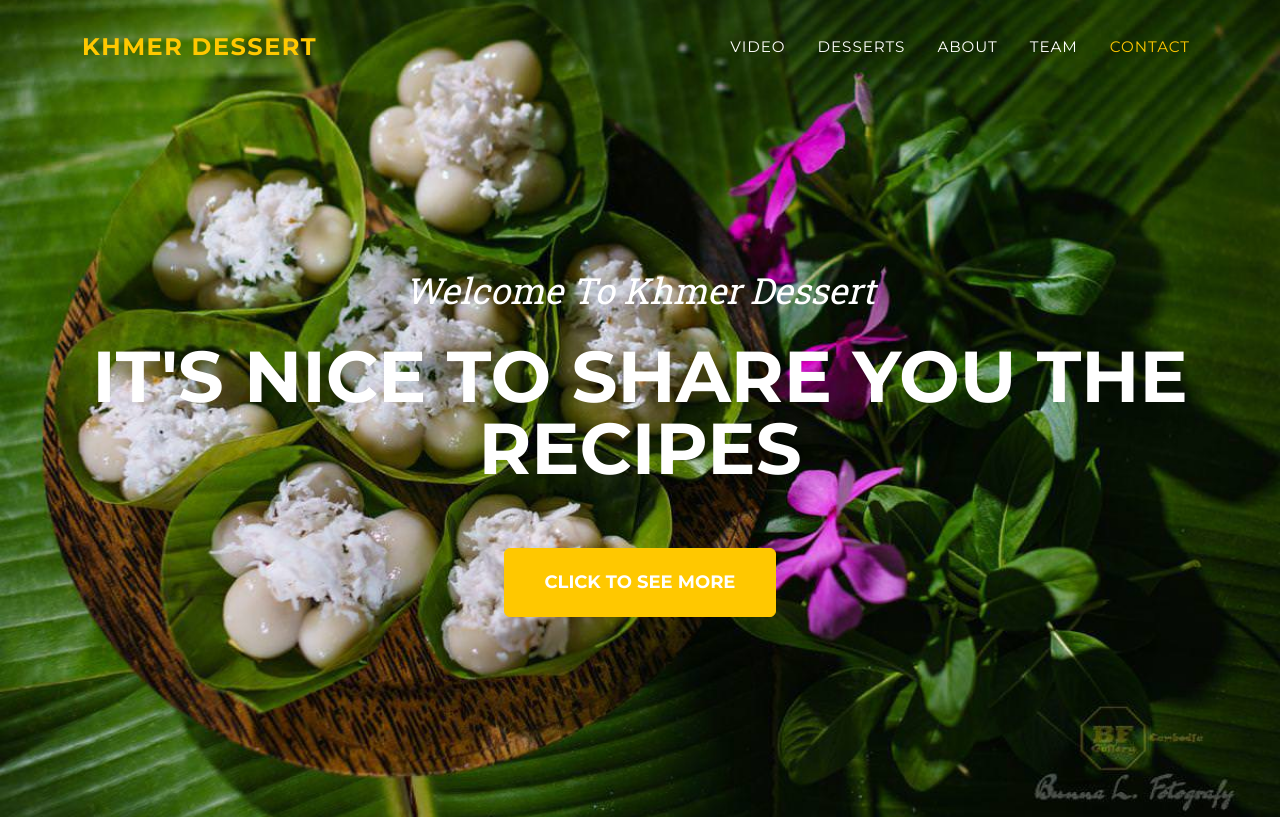
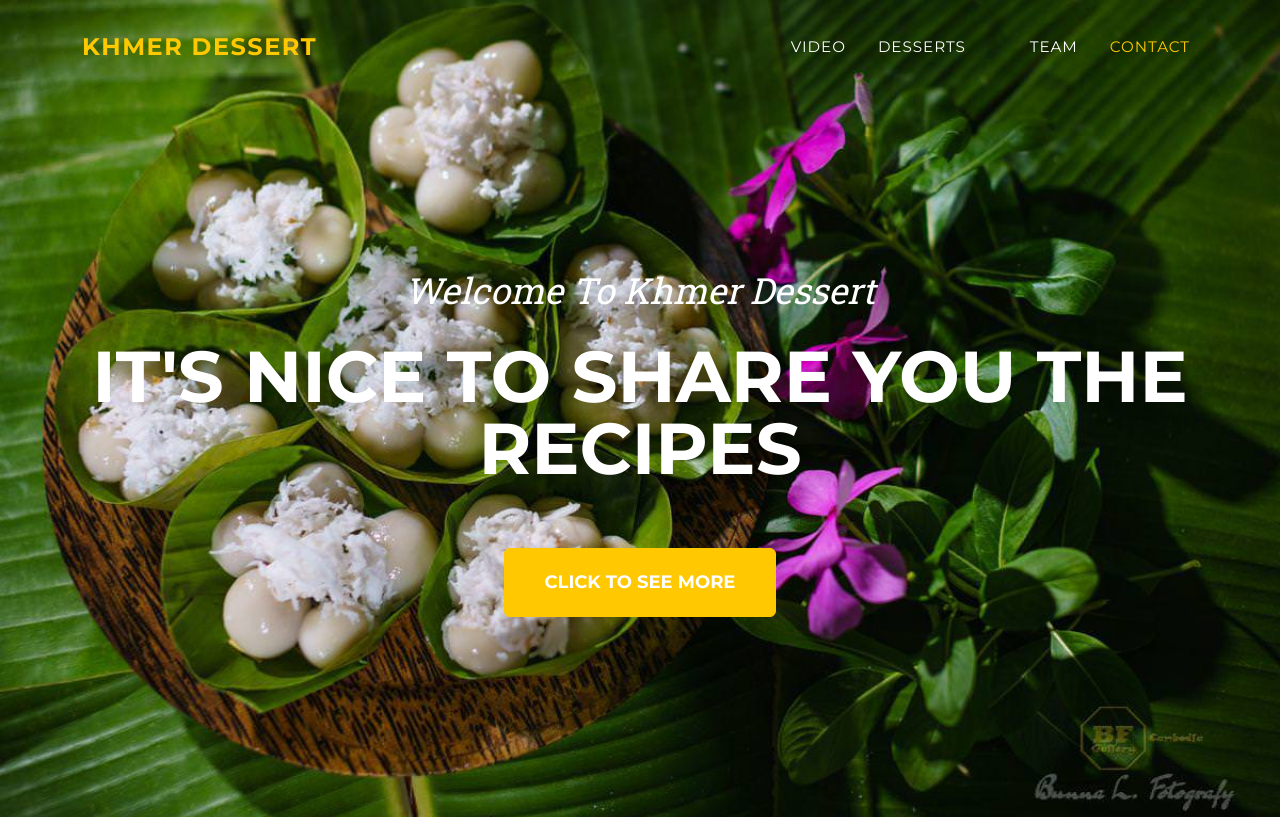
Before and after one commit to Kimm007-rgb/githubtest, a plain HTML site: page index.html in a window 1280 px wide. Shown: the top 819 px of the page. Drawn offline with nearby package versions, Linux system fonts and the light colour scheme; files whose address does not match are found by name.

Commit message:
Update index.html

```diff
--- a/index.html
+++ b/index.html
@@ -29,7 +29,7 @@
                     <ul class="navbar-nav text-uppercase ms-auto py-4 py-lg-0">
                         <li class="nav-item"><a class="nav-link" href="#services">Video</a></li>
                         <li class="nav-item"><a class="nav-link" href="#portfolio">Desserts</a></li>
-                        <li class="nav-item"><a class="nav-link" href="#about">About</a></li>
+                        <li class="nav-item"><a class="nav-link" href="#about"></a></li>
                         <li class="nav-item"><a class="nav-link" href="#team">Team</a></li>
                         <li class="nav-item"><a class="nav-link" href="#contact">Contact</a></li>
                     </ul>
```
